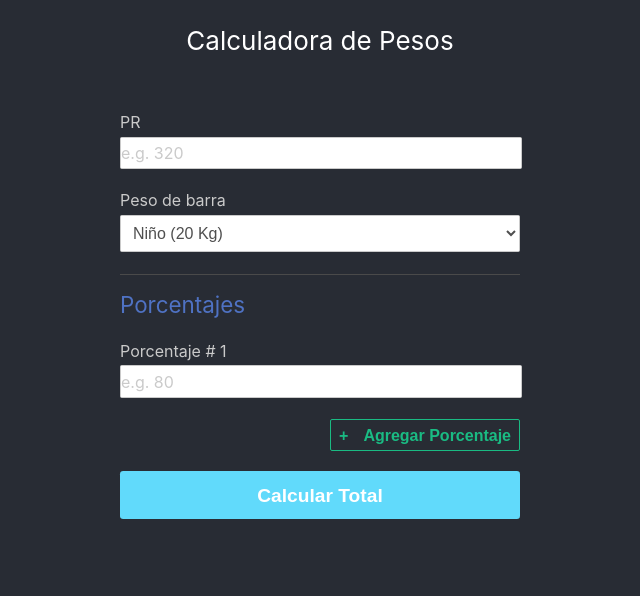
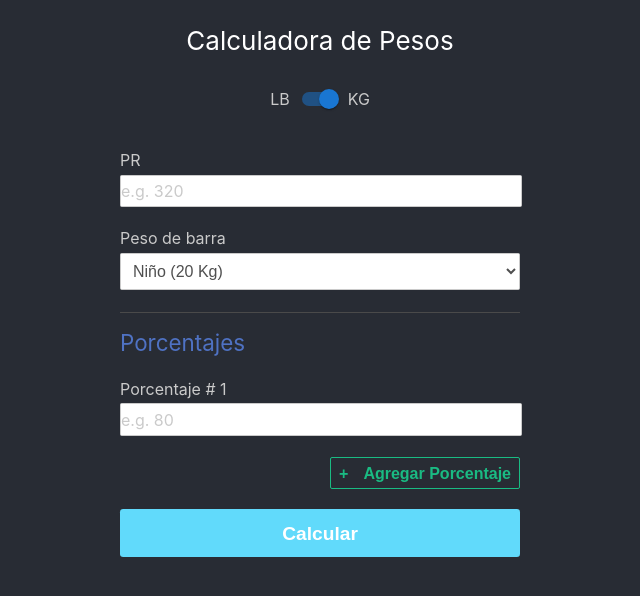
Before and after one commit to Diegus-cl/barbell-calc, a React (Create React App) app: page / in a window 1280 px wide. Shown: the top 596 px of the page, without its empty margins (320-960 px from the left). Built offline with nearby package versions, Linux system fonts and the light colour scheme.

Commit message:
support LBs and KGs

```diff
--- a/package.json
+++ b/package.json
@@ -3,6 +3,9 @@
   "version": "0.1.0",
   "private": true,
   "dependencies": {
+    "@emotion/react": "^11.13.3",
+    "@emotion/styled": "^11.13.0",
+    "@mui/material": "^6.1.1",
     "@testing-library/jest-dom": "^5.14.1",
     "@testing-library/react": "^13.0.0",
     "@testing-library/user-event": "^13.2.1",
--- a/src/App.js
+++ b/src/App.js
@@ -4,6 +4,7 @@ import TextField from './components/TextField';
 import Percentages from './components/Percentages';
 import Select from './components/Select';
 import './App.css';
+import { Switch } from '@mui/material';
 
 class App extends Component {
   constructor(props) {
@@ -14,17 +15,10 @@ class App extends Component {
   setDefaultState() {
     return {
       PR: "",
-      barOptions: [
-        // LB
-        // { value: 45, label: 'Niño (45 Lb)' },
-        // { value: 35, label: 'Niña (35 Lb)' }
-        { value: 20, label: 'Niño (20 Kg)' },
-        { value: 15, label: 'Niña (15 Kg)' }
-      ],
+      units: "KG", // New state to store the unit
+      barOptions: this.getBarOptions("KG"), // Default to KG
+      discSet: this.getDiscSet("KG"), // Default to KG disc set
       selectedBarbellOption: 20,
-      // LB
-      // discSet: [45, 35, 25, 15, 10, 5, 2.5],
-      discSet: [25, 20, 15, 10, 5],
       targets: [''],
       barConfigurations: [],
       finalPlateSet: [],
@@ -35,9 +29,21 @@ class App extends Component {
     }
   }
 
+  // Helper to get bar options based on the unit
+  getBarOptions(unit) {
+    return unit === "KG"
+      ? [{ value: 20, label: 'Niño (20 Kg)' }, { value: 15, label: 'Niña (15 Kg)' }]
+      : [{ value: 45, label: 'Niño (45 Lb)' }, { value: 35, label: 'Niña (35 Lb)' }];
+  }
+
+  // Helper to get disc sets based on the unit
+  getDiscSet(unit) {
+    return unit === "KG" ? [25, 20, 15, 10, 5, 2.5] : [45, 35, 25, 15, 10, 5, 2.5];
+  }
+
   restartCalculation = e => {
     e.preventDefault();
-    this.setState(this.setDefaultState);
+    this.setState(this.setDefaultState());
   }
 
   handleSelectChange = e => {
@@ -67,6 +73,17 @@ class App extends Component {
     let newState = this.state;
     newState[field] = e.target.value;
     this.setState(newState);
+  }
+
+  // New handler for switching between units
+  handleUnitSwitch = () => {
+    const newUnit = this.state.units === "KG" ? "LB" : "KG";
+    this.setState({
+      units: newUnit,
+      barOptions: this.getBarOptions(newUnit),
+      discSet: this.getDiscSet(newUnit),
+      selectedBarbellOption: newUnit === "KG" ? 20 : 45, // Default bar weight for each unit
+    });
   }
 
   onSubmit = e => {
@@ -143,7 +160,8 @@ class App extends Component {
       plateCounts,
       barConfigurations,
       errors,
-      saved
+      saved,
+      units // Add units state to render
     } = this.state;
 
     return (
@@ -157,14 +175,10 @@ class App extends Component {
           <div className='wrapper wrapper--form'>
             <h2>Equipos necesarios</h2>
             <ul>
-              {/* LB
-                <li key={-1}>Barra de {selectedBarbellOption} Lb</li> */}
-              <li key={-1}>Barra de {selectedBarbellOption} Kg</li>
+              <li key={-1}>Barra de {selectedBarbellOption} {units}</li>
               {
                 plateCounts.map((item, index) => (
-                  // LB
-                  // <li key={index}>{item.quantity * 2} discos de {item.value} Lb</li>
-                  <li key={index}>{item.quantity * 2} discos de {item.value} Kg</li>
+                  <li key={index}>{item.quantity * 2} discos de {item.value} {units}</li>
                 ))
               }
             </ul>
@@ -174,17 +188,14 @@ class App extends Component {
                 <div key={index}>
                   <h3>Levantamiento al {item.percentage}%</h3>
                   {
-                    // LB
-                    // <span>Peso redondeado: {item.roundPercentage} Lb | Preciso: {item.accuratePercentage} Lb</span>:
-                    // <span>Peso: {item.roundPercentage} Lb</span>
                     item.accuratePercentage !== item.roundPercentage ?
                       <span>
-                        Peso redondeado: {item.roundPercentage} Kg | Preciso: {item.accuratePercentage} Kg
-                        {item.closestConfig !== item.roundPercentage && ` | Configuración más cercana: ${item.closestConfig} Kg`}
+                        Peso redondeado: {item.roundPercentage} {units} | Preciso: {item.accuratePercentage} {units}
+                        {item.closestConfig !== item.roundPercentage && ` | Configuración más cercana: ${item.closestConfig} ${units}`}
                       </span> :
                       <span>
-                        Peso: {item.roundPercentage} Kg
-                        {item.closestConfig !== item.roundPercentage && ` | Configuración más cercana: ${item.closestConfig} Kg`}
+                        Peso: {item.roundPercentage} {units}
+                        {item.closestConfig !== item.roundPercentage && ` | Configuración más cercana: ${item.closestConfig} ${units}`}
                       </span>
                   }
                   <ul className='plates'>
@@ -215,6 +226,17 @@ class App extends Component {
         {
           !saved &&
           <div className='wrapper'>
+            {/* Switch for KG and LB */}
+            <div className="unit-switch" style={{ display: "flex", justifyContent: "center", alignItems: "center" }}>
+              <label>LB</label>
+              <Switch
+                checked={units === "KG"}
+                onChange={this.handleUnitSwitch}
+                color="primary"
+                inputProps={{ 'aria-label': 'unit switch' }}
+              />
+              <label>KG</label>
+            </div>
             <section className="form">
               <div className='wrapper--form'>
                 <form onSubmit={this.onSubmit}>
@@ -241,15 +263,17 @@ class App extends Component {
                   <Percentages
                     percentages={targets}
                     onTextChange={this.handlePercentageTextfield}
-                    onClick={this.handlePercentageClick} />
+                    onClick={this.handlePercentageClick}
+                    errors={errors}
+                  />
 
                   <div className='form__field'>
                     <Button
-                      label="Calcular Total"
-                      progress={false} />
+                      type="submit"
+                      label="Calcular"
+                    />
                   </div>
                 </form>
-
               </div>
             </section>
           </div>
```
Also changed, not shown: 1 other file (tests, documents, lock files or other folders).
